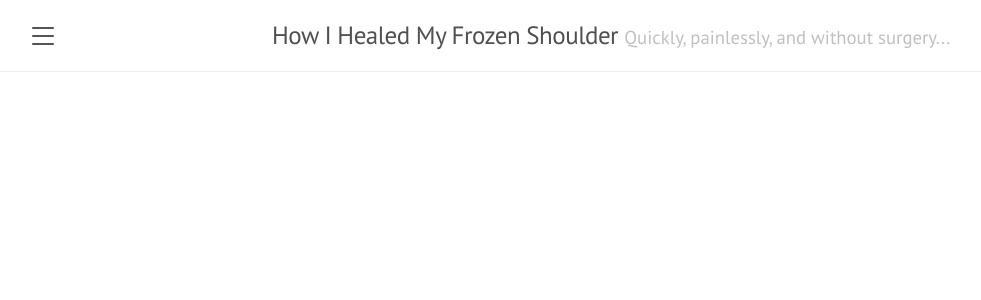
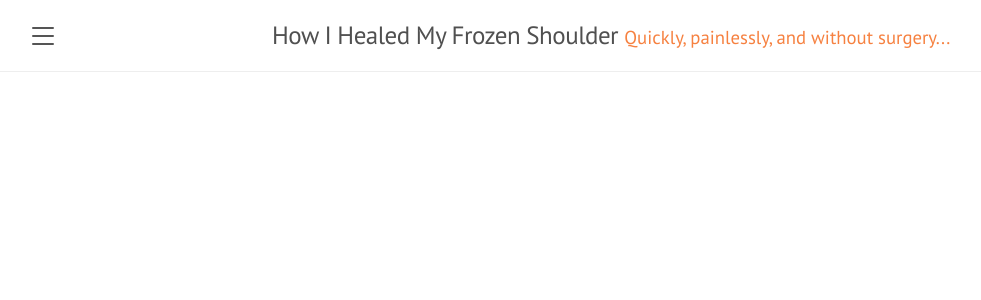
Before and after one commit to suzycc/heal-frozen-shoulder, a Jekyll site: the page built from index.md, in a window 1280 px wide. Shown: the top 300 px of the page, without its empty margins (8-989 px from the left). Built offline with Jekyll 4.4.1, drawn with Linux system fonts in a browser that asks for light colours; our own code applies the rules of GitHub Pages for plain Markdown files.

Commit message:
Update lanyon.css

```diff
--- a/public/css/lanyon.css
+++ b/public/css/lanyon.css
@@ -110,7 +110,7 @@
 .masthead-title small {
   font-size: 75%;
   font-weight: 400;
-  color: #c0c0c0;
+  color: #f68140;
   letter-spacing: 0;
 }
 
```
